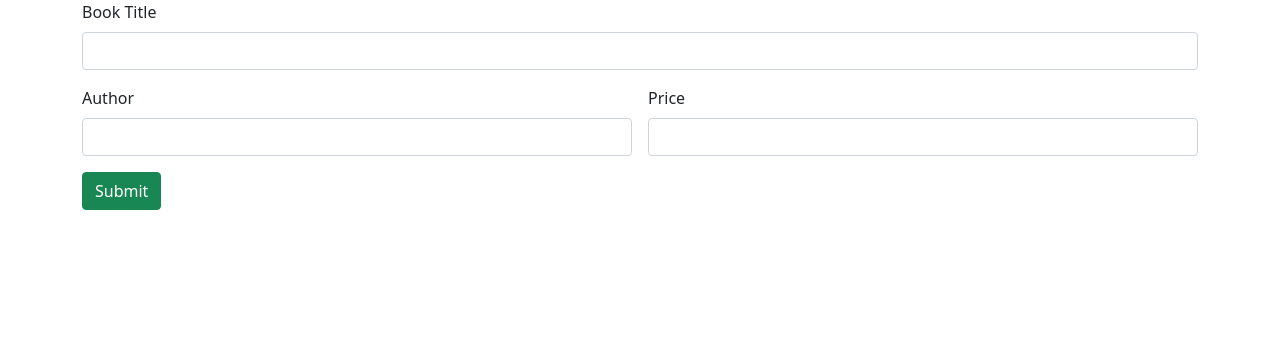
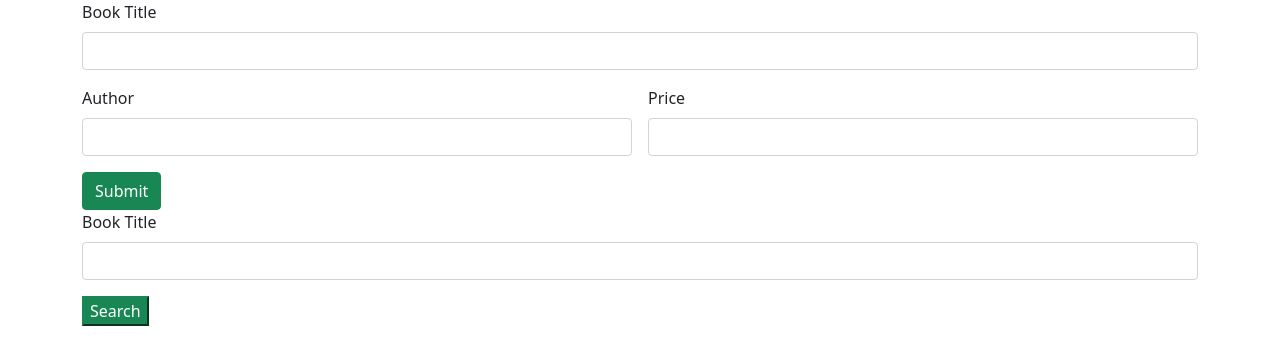
Before and after one commit to anjalireghunath/BookWebApp, a React (Create React App) app: page / in a window 1280 px wide. Shown: the top 364 px of the page. Built offline with nearby package versions, Linux system fonts and the light colour scheme.

Commit message:
search book

```diff
--- a/src/App.js
+++ b/src/App.js
@@ -3,11 +3,13 @@
 import Addbook from './components/Addbook';
 import 'bootstrap/dist/css/bootstrap.min.css';
 import 'bootstrap/dist/js/bootstrap.bundle.min.js';
+import Booksearch from './components/Booksearch';
 
 function App() {
   return (
    <div>
      <Addbook/>
+     <Booksearch/>
    </div>
   );
 }
--- /dev/null
+++ b/src/components/Booksearch.js
@@ -0,0 +1,27 @@
+import React from 'react'
+
+const Booksearch = () => {
+  return (
+    <div>
+
+<div class="container">
+    <div class="row">
+        <div class="col col-12 col-sm-12 col-md-12 col-lg-12 col-xl-12 col-xxl">
+            <div class="row g-3">
+                <div class="col col-12 col-sm-12 col-md-12 col-lg-12 col-xl-12 col-xxl">
+                    <label for="" class="form-label">Book Title</label>
+                    <input type="text" class="form-control"/>
+                </div>
+                <div class="col col-12 col-sm-12 col-md-12 col-lg-12 col-xl-12 col-xxl">
+                    <button class="btb btn-success">Search</button>
+                </div>
+            </div>
+        </div>
+    </div>
+</div>
+
+    </div>
+  )
+}
+
+export default Booksearch
```
Also changed, not shown: public/test.html (deleted).
